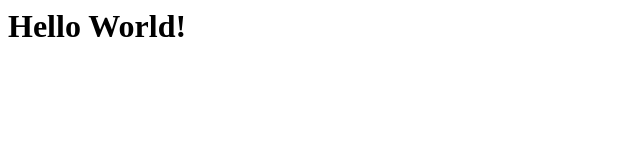
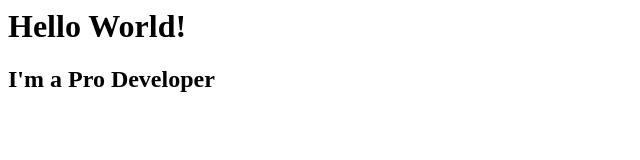
Before and after one commit to amar-ti2021/jarviscampBatch4-pertemuan1, a plain HTML site: page index.html in a window 1280 px wide. Shown: the whole page, without its empty margins (0-640 px from the left). Drawn offline with Linux system fonts and the light colour scheme.

Commit message:
menambahkan text baru

```diff
--- a/index.html
+++ b/index.html
@@ -1 +1,2 @@
 <h1> Hello World! </h1>
+<h2> I'm a Pro Developer </h2>
```
